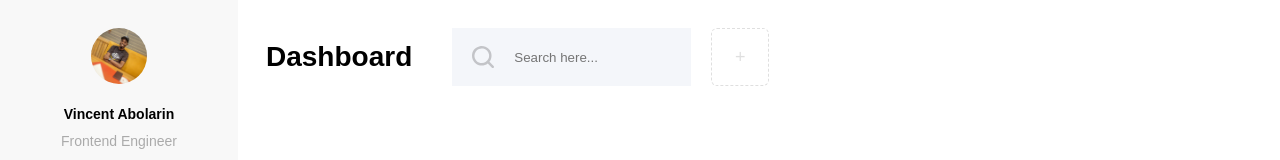
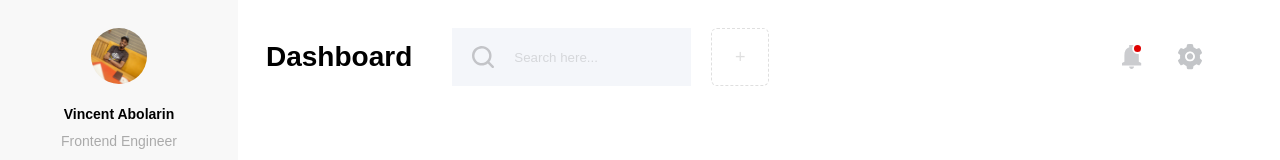
Before and after one commit to vincentabolarin/ha-shem-project, a JavaScript app: page / in a window 1280 px wide. Shown: the top 160 px of the page. Built offline with nearby package versions, Linux system fonts and the light colour scheme; the HTML template or start-up script is replaced by a standard one.

Commit message:
set up RightTopbar

```diff
--- a/src/components/RightTopbar.js
+++ b/src/components/RightTopbar.js
@@ -0,0 +1,20 @@
+import styles from '../styles/RightTopbar.module.css';
+
+import notificationIcon from '../assets/svg/notification-icon.svg';
+import settingIcon from '../assets/svg/setting-icon.svg';
+
+const RightTopbar = () => {
+    return (
+        <div className={styles.content}>
+            <div className={styles.notificationContainer}>
+                <img src={notificationIcon} alt="Notification Icon" />
+            </div>
+
+            <div className={styles.settingContainer}>
+                <img src={settingIcon} alt="Setting Icon" />
+            </div>
+        </div>
+    );
+}
+
+export default RightTopbar;
--- a/src/components/Topbar.js
+++ b/src/components/Topbar.js
@@ -1,11 +1,13 @@
 import styles from '../styles/Topbar.module.css';
 
 import CenterTopbar from './CenterTopbar';
+import RightTopbar from './RightTopbar';
 
 const Topbar = () => {
     return (
         <div className={styles.content}>
             <CenterTopbar />
+            <RightTopbar />
         </div>
     );
 }
--- a/src/styles/CenterTopbar.module.css
+++ b/src/styles/CenterTopbar.module.css
@@ -33,6 +33,10 @@
     border: none;
 }
 
+.searchInput::placeholder {
+    color: #00000020;
+}
+
 .plus {
     margin-left: 20px;
     height: 58px;
--- /dev/null
+++ b/src/styles/RightTopbar.module.css
@@ -0,0 +1,14 @@
+.content {
+    display: flex;
+    justify-content: flex-end;
+    align-items: center;
+}
+
+.notificationContainer, .settingContainer {
+    display: flex;
+    align-items: center;
+    width: 56px;
+    height: 58px;
+    border-radius: 6px;
+    box-shadow: #00000005;
+}
--- a/src/styles/Topbar.module.css
+++ b/src/styles/Topbar.module.css
@@ -1,3 +1,7 @@
 .content {
+    width: 80%;
     padding: 28px;
+    display: flex;
+    justify-content: space-between;
+    align-items: flex-start;
 }
```
Also changed, not shown: src/assets/svg/notification-icon.svg (added), src/assets/svg/setting-icon.svg (added).
